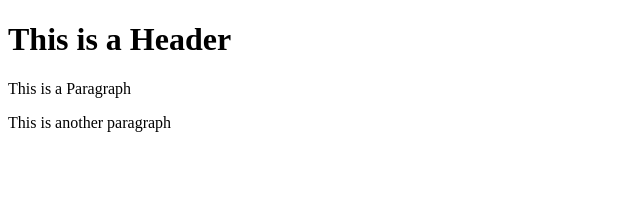
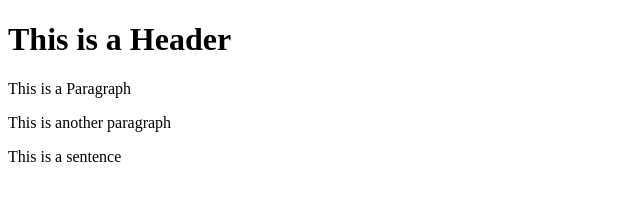
Before and after one commit to kcamacho311/git-test, a website: page index.html in a window 1280 px wide. Shown: the whole page, without its empty margins (0-640 px from the left). Drawn offline with Linux system fonts and the light colour scheme.

Commit message:
using npm

```diff
--- a/index.html
+++ b/index.html
@@ -4,5 +4,6 @@
         <h1>This is a Header</h1>
         <p>This is a Paragraph</p>
         <p>This is another paragraph</p>
+        <p> This is a sentence</p>
     </body>
 </html>
```
Also changed, not shown: package.json (added, +25 -0 lines), 2 other files.
